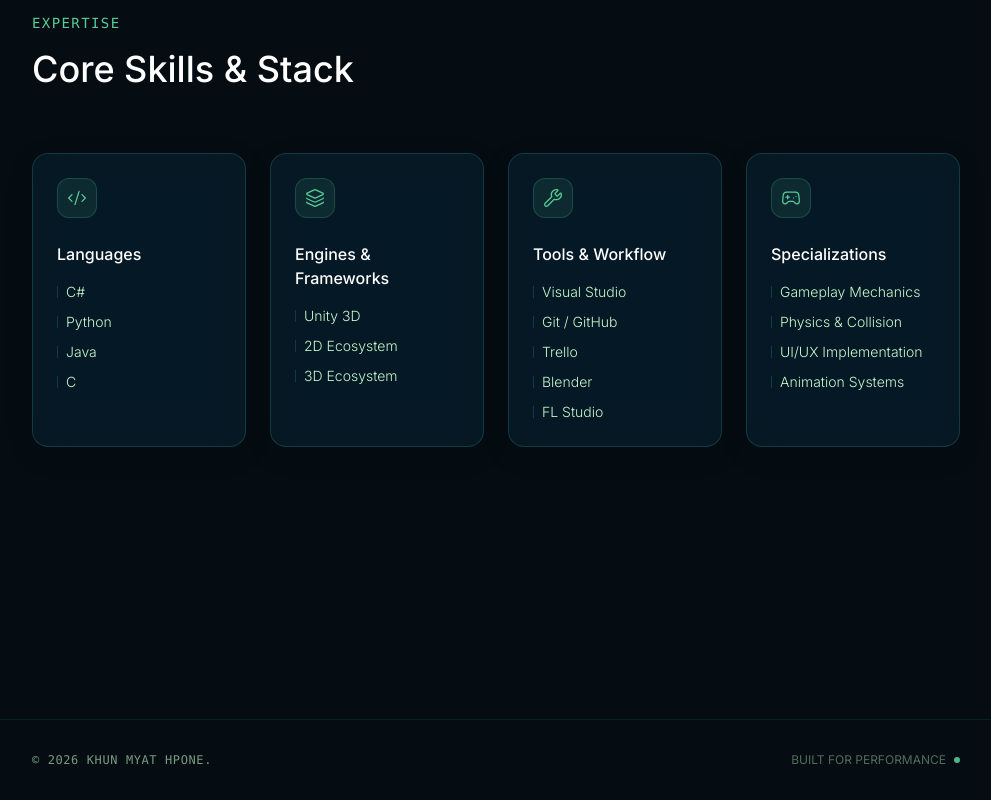
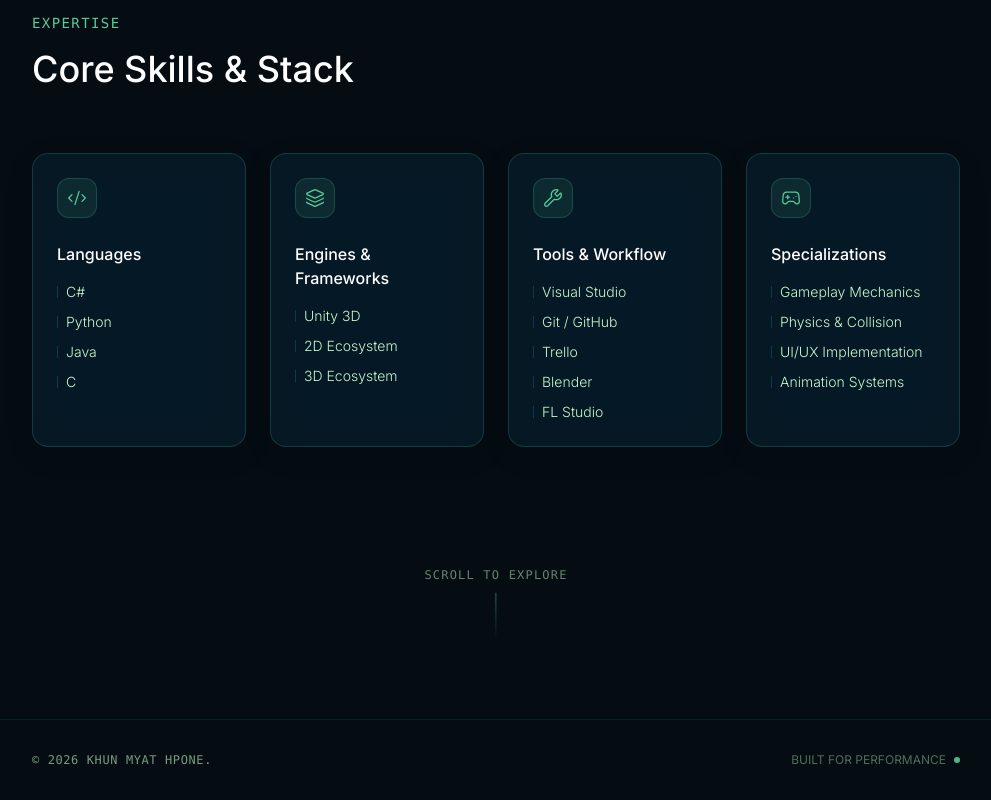
Before and after one commit to mk242b/portfolio_v2, a React (Vite) app: page / in a window 1280 px wide. Shown: the part 3303-4103 px from the top of the page, without its empty margins (144-1135 px from the left). Built offline with nearby package versions, Linux system fonts and the light colour scheme.

Commit message:
feat: Add scroll indicator and social links
Introduces a visual indicator to prompt users to scroll down the page, enhancing discoverability of content. Also, adds the LinkedIn and Email social links with their corresponding icons and labels for improved connectivity.

```diff
--- a/src/App.tsx
+++ b/src/App.tsx
@@ -117,6 +117,20 @@ function HeroSection() {
         <SocialLink href="#" icon={<Github />} label="mk242b" />
         <SocialLink href="#" icon={<Linkedin />} label="LinkedIn" />
         <SocialLink href="#" icon={<Video />} label="@dev_with_grey" />
+      </motion.div>
+
+      <motion.div
+        initial={{ opacity: 0 }}
+        animate={{ opacity: 1 }}
+        transition={{ delay: 1.5, duration: 1 }}
+        className="absolute bottom-8 left-1/2 -translate-x-1/2 flex flex-col items-center gap-2"
+      >
+        <span className="text-xs font-mono text-ink-muted/50 uppercase tracking-widest">Scroll to explore</span>
+        <motion.div
+          animate={{ y: [0, 8, 0] }}
+          transition={{ duration: 2, repeat: Infinity, ease: "easeInOut" }}
+          className="w-[1px] h-12 bg-gradient-to-b from-accent/50 to-transparent"
+        />
       </motion.div>
     </motion.section>
   );
```
